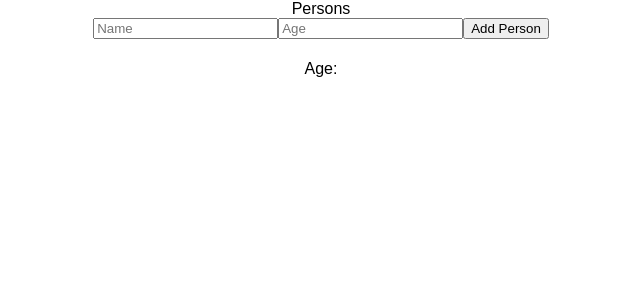
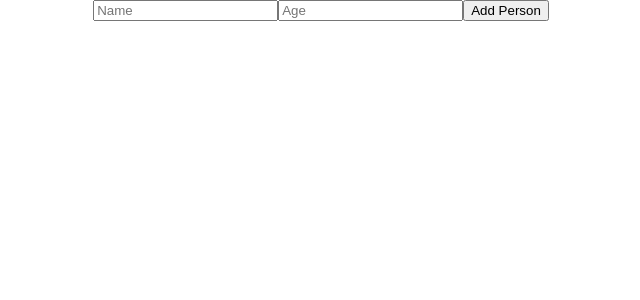
Before and after one commit to alonsogchparra/react-complete-guide, a React (Create React App) app in the folder persons/: page / in a window 1280 px wide. Shown: the top 300 px of the page, without its empty margins (319-959 px from the left). Built offline with nearby package versions, Linux system fonts and the light colour scheme.

Commit message:
Adding redux to Persons and adding props to AddPerson and Person

```diff
--- a/persons/src/containers/Persons.js
+++ b/persons/src/containers/Persons.js
@@ -1,18 +1,38 @@
 import React, { Component } from 'react';
+import { connect } from 'react-redux';
 
 import AddPerson from '../components/AddPerson/AddPerson';
 import Person from '../components/Person/Person';
+import * as actionTypes from '../store/actions';
 
 class Persons extends Component {
   render () {
     return (
       <div>
-        Persons
-        <AddPerson />
-        <Person />
+        <AddPerson personAdded={this.props.onAddedPerson} />
+        {this.props.persons.map(person => (
+          <Person
+            key={person.id}
+            name={person.name}
+            age={person.age}
+            clicked={() => this.props.onRemovePerson(person.id)} />
+        ))}
       </div>
     )
   }
 }
 
-export default Persons;
+const mapStateToProps = state => {
+  return {
+    persons: state.persons
+  }
+};
+
+const mapDispatchToProps = dispatch => {
+  return {
+    onAddedPerson: (name, age) => dispatch ({ type: actionTypes.ADD_PERSON, personData: { name: name, age: age }}),
+    onRemovePerson: (id) => dispatch ({ type: actionTypes.REMOVE_PERSON, personId: id })
+  }
+};
+
+export default connect(mapStateToProps, mapDispatchToProps)(Persons);
```
